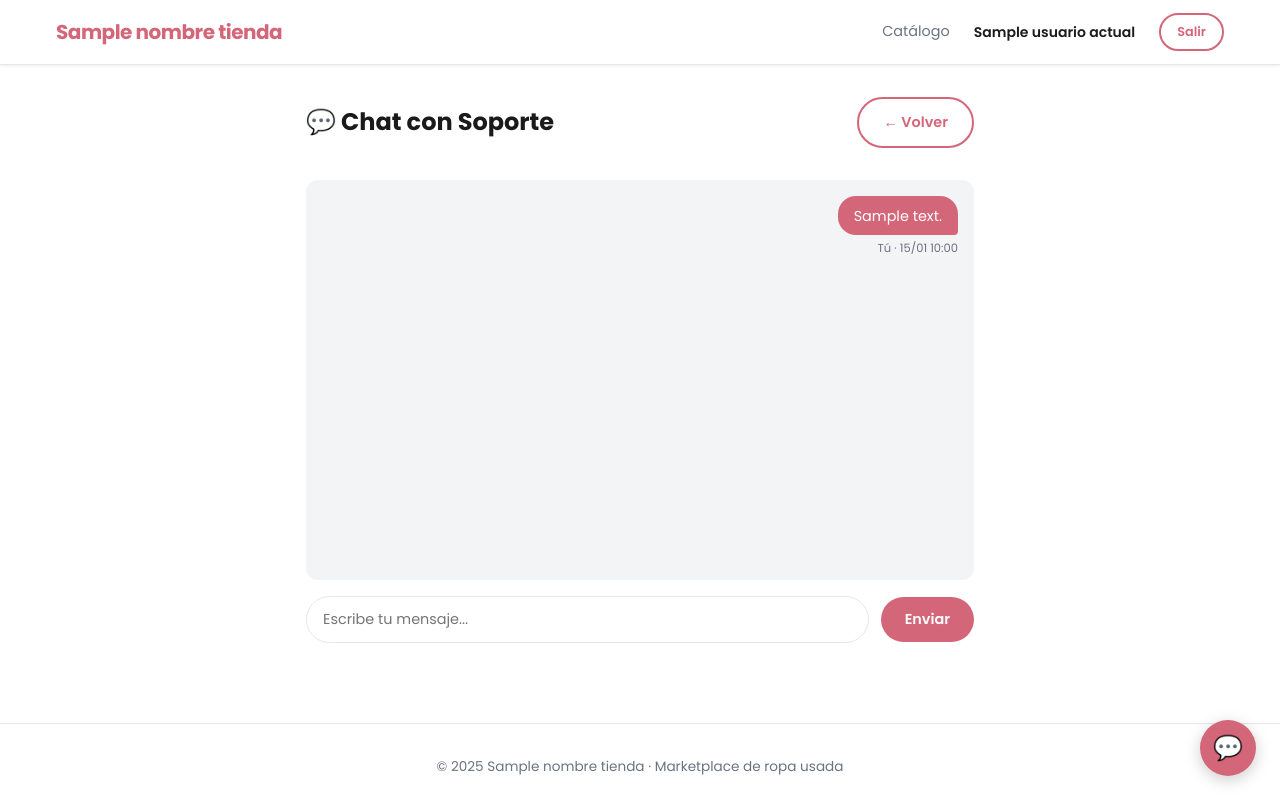
After one commit to colverounmerco-lgtm/ropa-usada, a Python web app: template templates/chat.html in a window 1280 px wide. The commit adds this page. Run offline with Jinja, Linux system fonts and the light colour scheme; the template is opened without the code that fills it: most values are stand-ins (such as "Sample title", 1, 10 or a date in 2020).

Commit message:
add in-app chat and delivery notice

```diff
--- a/static/css/styles.css
+++ b/static/css/styles.css
@@ -675,3 +675,89 @@ img { max-width: 100%; display: block; }
   .form-acciones { flex-direction: column; }
   .grid-catalogo { grid-template-columns: repeat(2, 1fr); gap: var(--espacio-md); }
 }
+
+/* ── Chat flotante ── */
+.chat-flotante {
+  position: fixed;
+  bottom: 1.5rem;
+  right: 1.5rem;
+  width: 56px;
+  height: 56px;
+  border-radius: 50%;
+  background: var(--color-primario);
+  color: #fff;
+  font-size: 1.5rem;
+  display: flex;
+  align-items: center;
+  justify-content: center;
+  box-shadow: 0 4px 16px rgba(0,0,0,0.2);
+  text-decoration: none;
+  z-index: 1000;
+  transition: transform 0.2s, background 0.2s;
+}
+.chat-flotante:hover { background: var(--color-primario-hover); transform: scale(1.08); }
+.chat-badge {
+  position: absolute;
+  top: -4px; right: -4px;
+  background: #EF4444;
+  color: #fff;
+  border-radius: 50%;
+  font-size: 0.7rem;
+  font-weight: 700;
+  width: 20px; height: 20px;
+  display: flex; align-items: center; justify-content: center;
+}
+
+/* ── Chat page ── */
+.chat-box {
+  background: var(--color-gris-claro);
+  border-radius: 12px;
+  padding: 1rem;
+  min-height: 400px;
+  max-height: 500px;
+  overflow-y: auto;
+  display: flex;
+  flex-direction: column;
+  gap: 0.75rem;
+  margin-bottom: 1rem;
+}
+.chat-vacio { text-align: center; color: var(--color-gris); padding: 2rem; }
+.chat-msg { display: flex; flex-direction: column; max-width: 75%; }
+.chat-usuario { align-self: flex-end; align-items: flex-end; }
+.chat-admin   { align-self: flex-start; align-items: flex-start; }
+.chat-burbuja {
+  padding: 0.6rem 1rem;
+  border-radius: 18px;
+  font-size: 0.9rem;
+  line-height: 1.4;
+}
+.chat-usuario .chat-burbuja { background: var(--color-primario); color: #fff; border-bottom-right-radius: 4px; }
+.chat-admin   .chat-burbuja { background: #fff; color: var(--color-oscuro); border: 1px solid var(--color-borde); border-bottom-left-radius: 4px; }
+.chat-hora { font-size: 0.72rem; color: var(--color-gris); margin-top: 0.2rem; }
+.chat-form {
+  display: flex;
+  gap: 0.75rem;
+  align-items: center;
+}
+.chat-input {
+  flex: 1;
+  padding: 0.75rem 1rem;
+  border: 1px solid var(--color-borde);
+  border-radius: 24px;
+  font-size: 0.9rem;
+  outline: none;
+  font-family: var(--fuente);
+}
+.chat-input:focus { border-color: var(--color-primario); }
+
+/* ── Aviso entrega ── */
+.aviso-entrega {
+  background: #EFF6FF;
+  border: 1px solid #BFDBFE;
+  border-radius: 10px;
+  padding: 0.85rem 1rem;
+  font-size: 0.85rem;
+  color: #1E40AF;
+  margin: 1rem 0;
+  line-height: 1.5;
+}
--- a/templates/admin/dashboard.html
+++ b/templates/admin/dashboard.html
@@ -30,6 +30,9 @@
     <a href="/admin/retiros" class="admin-menu-item {% if retiros_pendientes > 0 %}menu-alerta{% endif %}">
       💸 Retiros {% if retiros_pendientes > 0 %}<span class="badge-num">{{ retiros_pendientes }}</span>{% endif %}
     </a>
+    <a href="/admin/mensajes" class="admin-menu-item {% if mensajes_no_leidos > 0 %}menu-alerta{% endif %}">
+      💬 Mensajes {% if mensajes_no_leidos > 0 %}<span class="badge-num">{{ mensajes_no_leidos }}</span>{% endif %}
+    </a>
     <a href="/admin/usuarios" class="admin-menu-item">👥 Usuarios</a>
     <a href="/admin/prendas" class="admin-menu-item">👗 Prendas</a>
     <a href="/" target="_blank" class="admin-menu-item">🛍️ Ver tienda</a>
--- a/templates/base.html
+++ b/templates/base.html
@@ -51,5 +51,14 @@
   </footer>
 
   <script src="/static/js/main.js"></script>
+
+  {% if usuario_actual %}
+  <a href="/chat" class="chat-flotante" title="Chat con soporte">
+    💬
+    {% if mensajes_no_leidos > 0 %}
+    <span class="chat-badge">{{ mensajes_no_leidos }}</span>
+    {% endif %}
+  </a>
+  {% endif %}
 </body>
 </html>
--- /dev/null
+++ b/templates/chat.html
@@ -0,0 +1,38 @@
+{% extends "base.html" %}
+{% block title %}Chat con Soporte — {{ nombre_tienda }}{% endblock %}
+{% block contenido %}
+<div class="contenedor" style="padding-top:2rem;max-width:700px">
+  <div class="page-header">
+    <h1 class="page-titulo">💬 Chat con Soporte</h1>
+    <a href="/" class="btn-outline">← Volver</a>
+  </div>
+
+  <div class="chat-box" id="chat-box">
+    {% if not mensajes %}
+    <div class="chat-vacio">
+      <p>👋 Hola {{ usuario.nombre }}. ¿En qué podemos ayudarte?</p>
+      <p style="font-size:0.85rem;color:#9CA3AF;margin-top:0.5rem">Escríbenos y el administrador te responderá pronto.</p>
+    </div>
+    {% endif %}
+    {% for msg in mensajes %}
+    <div class="chat-msg {% if msg.de_admin %}chat-admin{% else %}chat-usuario{% endif %}">
+      <div class="chat-burbuja">{{ msg.contenido }}</div>
+      <div class="chat-hora">
+        {% if msg.de_admin %}Soporte{% else %}Tú{% endif %} · {{ msg.fecha.strftime('%d/%m %H:%M') }}
+      </div>
+    </div>
+    {% endfor %}
+  </div>
+
+  <form method="POST" action="/chat/enviar" class="chat-form">
+    <input type="text" name="contenido" placeholder="Escribe tu mensaje..." required autocomplete="off" class="chat-input">
+    <button type="submit" class="btn-primario">Enviar</button>
+  </form>
+</div>
+
+<script>
+  const box = document.getElementById('chat-box');
+  if (box) box.scrollTop = box.scrollHeight;
+  setTimeout(() => location.reload(), 15000);
+</script>
+{% endblock %}
--- a/templates/producto.html
+++ b/templates/producto.html
@@ -22,6 +22,11 @@
         <div class="vendedor-card">
           <p class="vendedor-label">Vendedor</p>
           <p class="vendedor-nombre">{{ prenda.vendedor.tienda_nombre or prenda.vendedor.nombre }}</p>
+        </div>
+
+        <div class="aviso-entrega">
+          🚚 <strong>Entrega coordinada con el vendedor</strong><br>
+          <span>Una vez contactes al vendedor, coordinarán juntos el método y lugar de entrega.</span>
         </div>
 
         {% if not prenda.vendido %}
```
Also changed, not shown: main.py (+63 -2 lines), models.py (+10 -0 lines), templates/admin/chat_usuario.html (added, +38 -0 lines), templates/admin/mensajes.html (added, +42 -0 lines).
